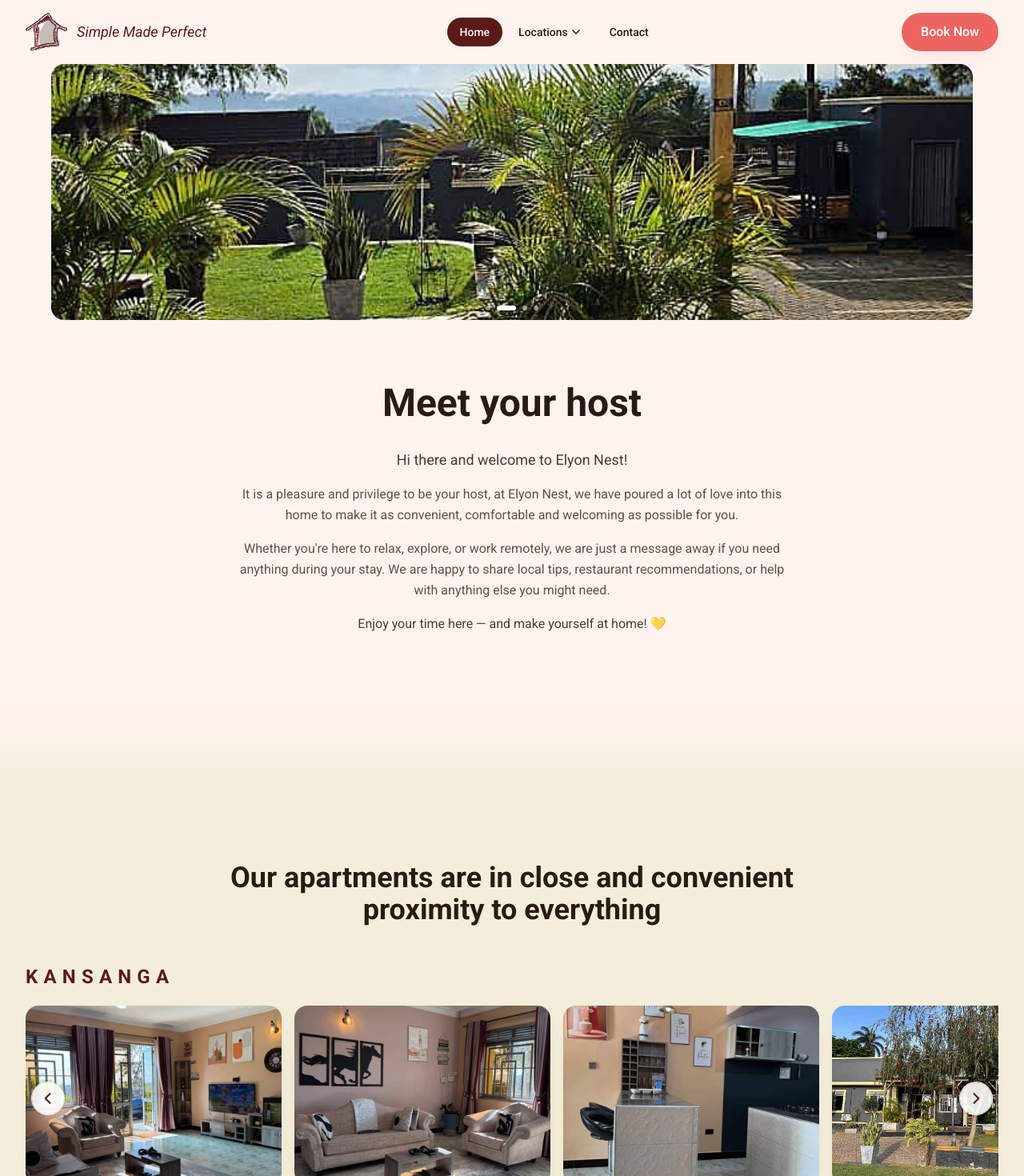
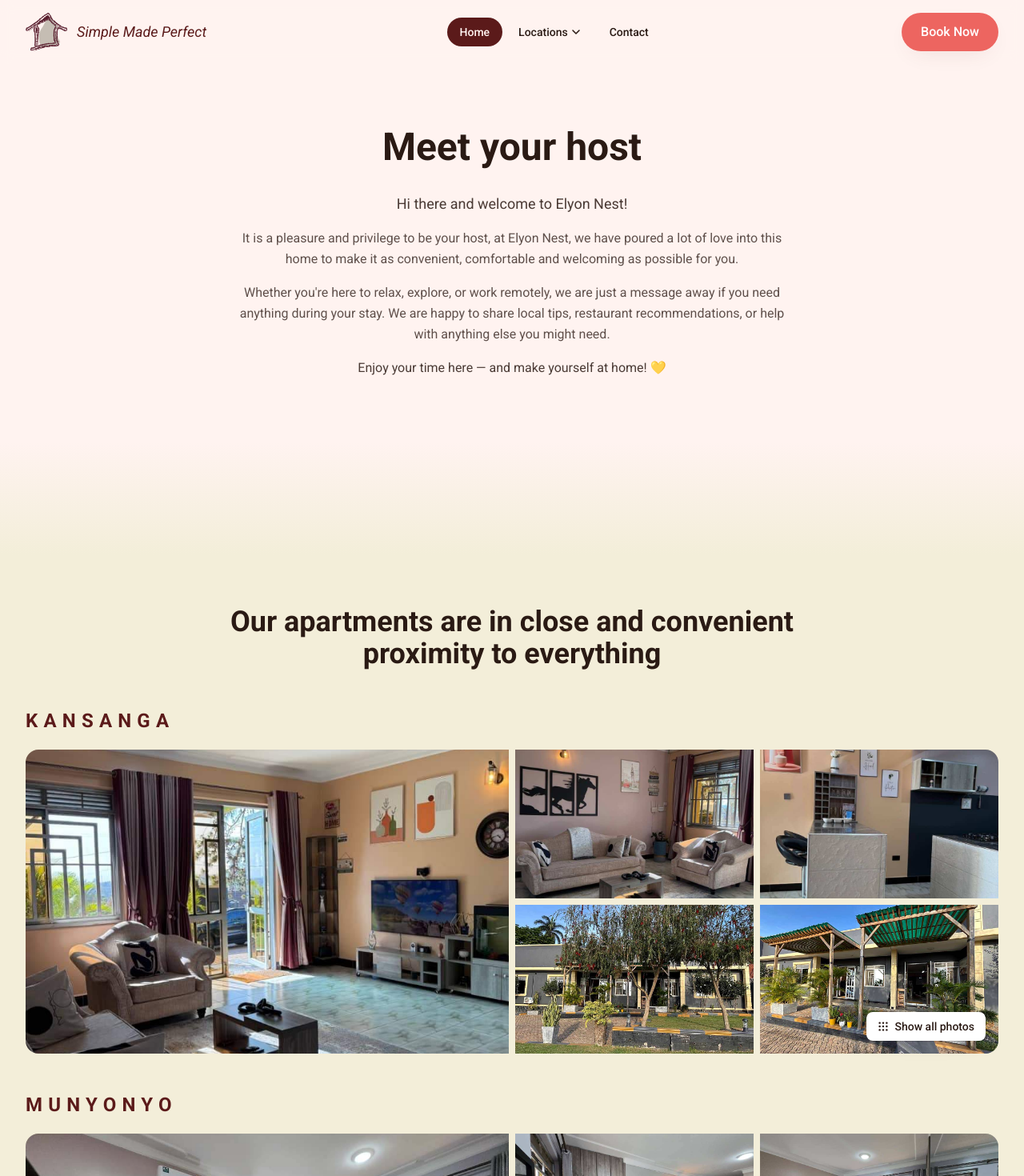
Before and after one commit to Ssali-Remy/ssali-remy.github, a React (Vite) app: page /#/ in a window 1280 px wide. Shown: the top 1470 px of the page at 80% size. Built offline with nearby package versions, Linux system fonts and the light colour scheme.

Commit message:
feat(Home): drop hero carousel (page opens on Meet your host), mosaic grids for Kansanga & Munyonyo

```diff
--- a/src/pages/Home.jsx
+++ b/src/pages/Home.jsx
@@ -1,7 +1,6 @@
 import { useState, useEffect, useRef } from "react";
 import { Link } from "react-router-dom";
-import { heroBackgrounds } from "../data/units";
-import ClickSlider from "../components/ClickSlider";
+import PhotoMosaic from "../components/PhotoMosaic";
 import Partners from "../components/Partners";
 import { k1Cover, k1Img1, k1Img2, k1Img3, k1Img4 } from "../data/images-k1";
 import { k2Cover, k2Img1, k2Img2, k2Img3, k2Img4 } from "../data/images-k2";
@@ -39,39 +38,6 @@ function useInView(options = {}) {
     // eslint-disable-next-line react-hooks/exhaustive-deps
   }, []);
   return [ref, inView];
-}
-
-function SlimCarousel({ images, interval = 5000 }) {
-  const [active, setActive] = useState(0);
-  useEffect(() => {
-    const t = setInterval(() => setActive((i) => (i + 1) % images.length), interval);
-    return () => clearInterval(t);
-  }, [images.length, interval]);
-
-  return (
-    <div className="relative overflow-hidden mx-auto rounded-2xl" style={{ height: "40vh", minHeight: "220px", width: "90%" }}>
-      {images.map((src, i) => (
-        <div
-          key={i}
-          className="absolute inset-0 bg-cover bg-center transition-opacity duration-[1500ms]"
-          style={{ backgroundImage: `url("${src}")`, opacity: i === active ? 1 : 0 }}
-        />
-      ))}
-      <div className="absolute bottom-3 left-1/2 -translate-x-1/2 flex gap-2 z-10">
-        {images.map((_, i) => (
-          <button
-            key={i}
-            type="button"
-            aria-label={`Slide ${i + 1}`}
-            onClick={() => setActive(i)}
-            className={`h-1.5 rounded-full transition-all ${
-              i === active ? "w-6 bg-white" : "w-1.5 bg-white/50"
-            }`}
-          />
-        ))}
-      </div>
-    </div>
-  );
 }
 
 
@@ -171,9 +137,6 @@ export default function Home() {
 
   return (
     <>
-      {/* Carousel 1 — exterior / compound shots */}
-      <SlimCarousel images={heroBackgrounds} />
-
       {/* Welcome statement — Meet your host */}
       <section style={{ backgroundColor: "#fff3f0" }} className="py-20">
         <div ref={welcomeRef} className="container-x max-w-3xl mx-auto text-center">
@@ -217,7 +180,7 @@ export default function Home() {
             </h3>
           </div>
           <div className={`container-x mt-5 reveal-up stagger-3${mosaicInView ? " in-view" : ""}`}>
-            <ClickSlider images={KANSANGA_REEL} />
+            <PhotoMosaic images={KANSANGA_REEL} label="Kansanga" />
           </div>
         </div>
 
@@ -228,7 +191,7 @@ export default function Home() {
             </h3>
           </div>
           <div className={`container-x mt-5 reveal-up stagger-5${mosaicInView ? " in-view" : ""}`}>
-            <ClickSlider images={MUNYONYO_REEL} />
+            <PhotoMosaic images={MUNYONYO_REEL} label="Munyonyo" />
           </div>
         </div>
 
```
